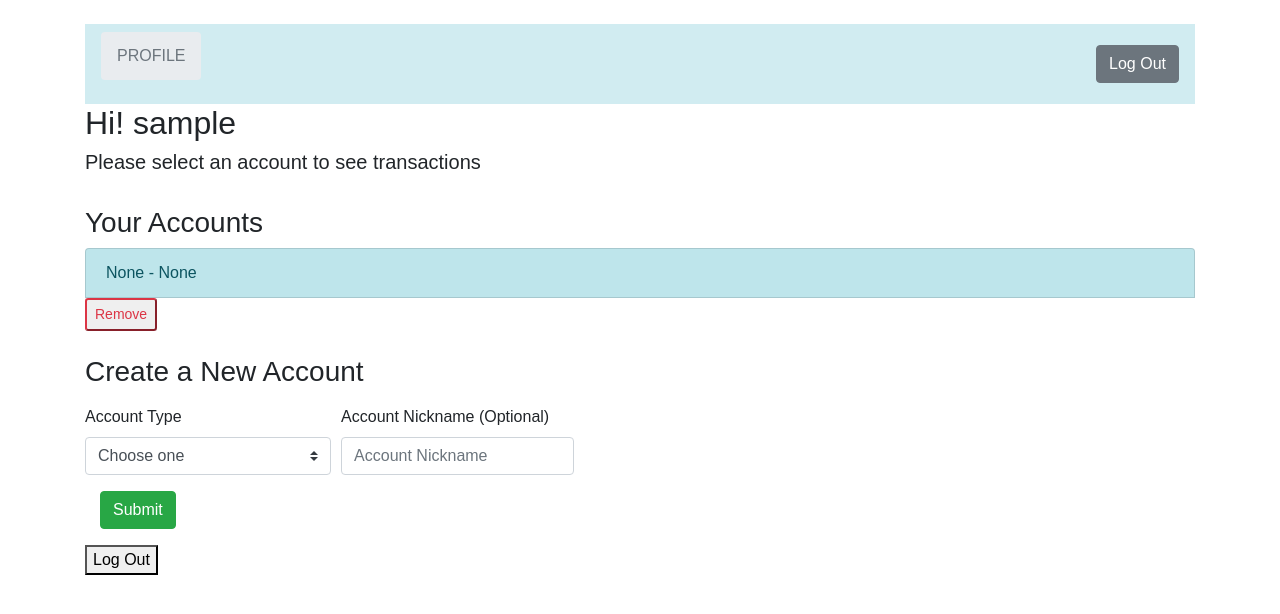
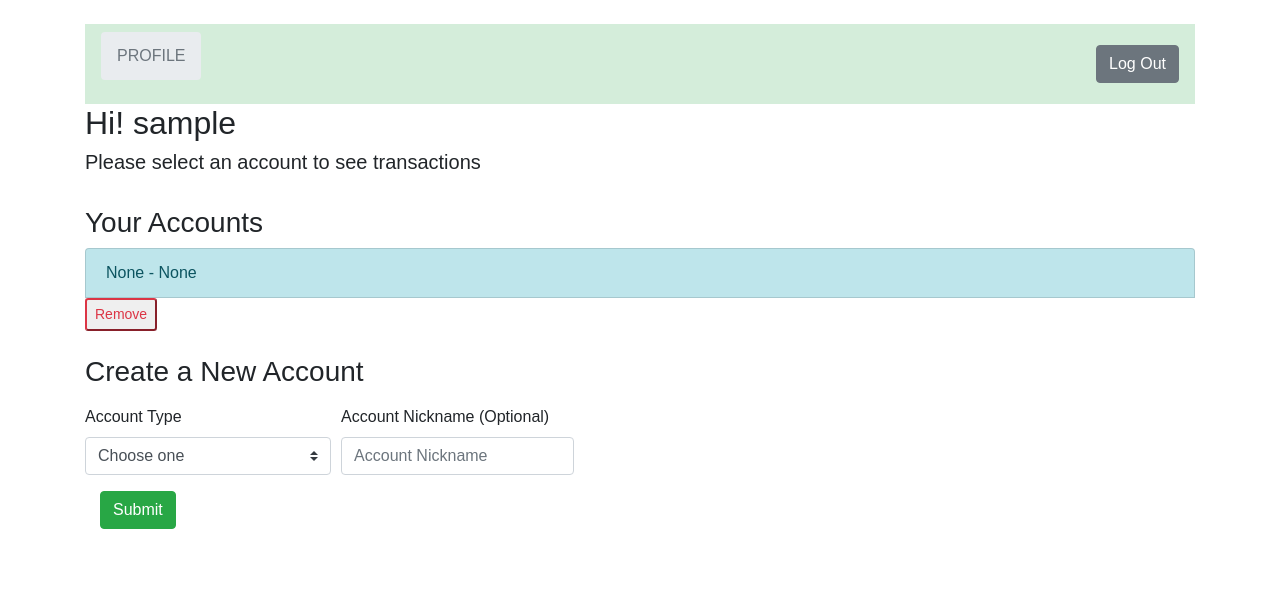
Before and after one commit to ichan266/Project---Projected-Budget, a Flask app: page /profile in a window 1280 px wide. Shown: the top 614 px of the page. Run offline with Flask 2, Linux system fonts and the light colour scheme; the visitor is signed in with stand-in values (Sample User, id 1); data comes from the database, SQL or seed files in the repository.

Commit message:
Moved <style> from base.html to styling.css

```diff
--- /dev/null
+++ b/static/styling.css
@@ -0,0 +1,30 @@
+body {
+  font-family: sans-serif;
+}
+
+fieldset {
+  margin-top: 1em;
+  margin-bottom: 1em;
+}
+
+fieldset label {
+  font-weight: bold;
+}
+
+.flash-msg {
+  font: bold;
+  color:rgb(20, 67, 220);
+}
+
+#note {
+  font-size: smaller;
+}
+
+.nothing {
+  font-size: large;
+  color:deeppink;
+}
+
+form .remove_form {
+  display: inline-block;
+}
--- a/templates/account_details.html
+++ b/templates/account_details.html
@@ -2,7 +2,7 @@
 {% block title %}Account Details{% endblock %}
 
 {% block body %}
-<div class="font-up-bold text-uppercase alert-info">
+<div class="font-up-bold text-uppercase alert-success">
   <nav class="navbar justify-content-between" aria-label="breadcrumb">
     <ol class="breadcrumb align-items-center">
       <li class="breadcrumb-item"><a href="/profile">Profile</a></li>
--- a/templates/base.html
+++ b/templates/base.html
@@ -10,43 +10,7 @@
     <link rel="stylesheet" href="https://cdn.jsdelivr.net/npm/bootstrap@4.5.3/dist/css/bootstrap.min.css"
           integrity="sha384-TX8t27EcRE3e/ihU7zmQxVncDAy5uIKz4rEkgIXeMed4M0jlfIDPvg6uqKI2xXr2"
           crossorigin="anonymous">
-    <style>
-      body {
-        font-family: sans-serif;
-      }
-
-      fieldset {
-        margin-top: 1em;
-        margin-bottom: 1em
-      }
-
-      fieldset label {
-        font-weight: bold;
-      }
-
-      /* table, th, td {
-        border: 1px solid black;
-      } */
-
-      .flash-msg {
-        font: bold;
-        color:rgb(20, 67, 220);
-      }
-
-      #note {
-        font-size: smaller;
-      }
-
-      .nothing {
-        font-size: large;
-        color:deeppink
-      }
-
-      form .remove_form {
-        display: inline-block;
-      }
-
-    </style>
+    <link rel="stylesheet" href="/static/styling.css">
     {% block head %}{% endblock %}
   </head>
   <body>
--- a/templates/profile.html
+++ b/templates/profile.html
@@ -2,7 +2,7 @@
 {% block title %}Profile{% endblock %}
 
 {% block body %}
-<div class="font-up-bold text-uppercase alert-info">
+<div class="font-up-bold text-uppercase alert-success">
   <nav class="navbar justify-content-between" aria-label="breadcrumb">
     <ol class="breadcrumb">
       <li class="breadcrumb-item active" aria-current="page">Profile</li>
@@ -56,11 +56,3 @@
     </div>
 </form>
 {% endblock %}
-
-{% block after_body %}
-<div>
-  <form action="/logout">
-    <button type="submit" name="logout">Log Out</button>
-  </form>
-</div>
-{% endblock %}
```
